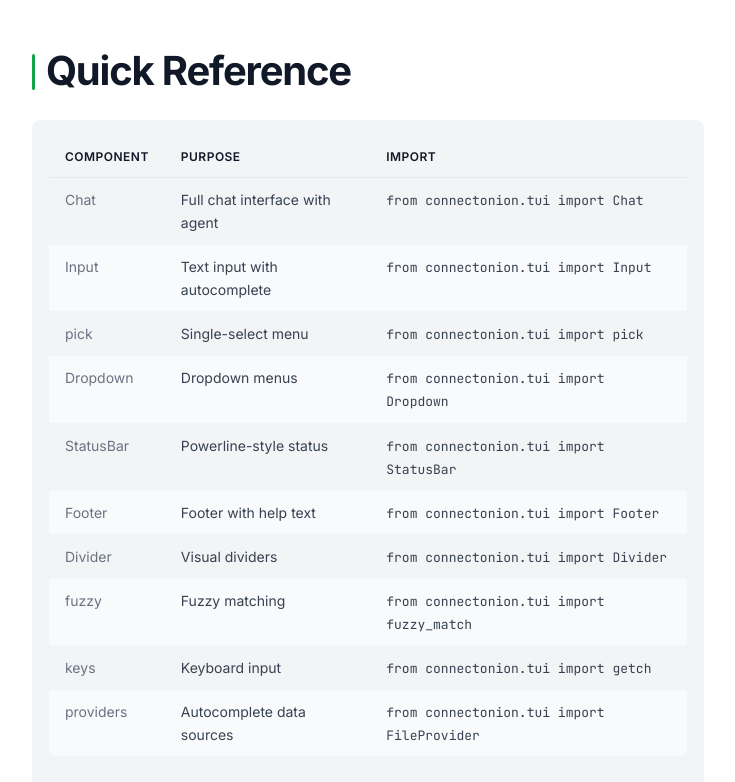
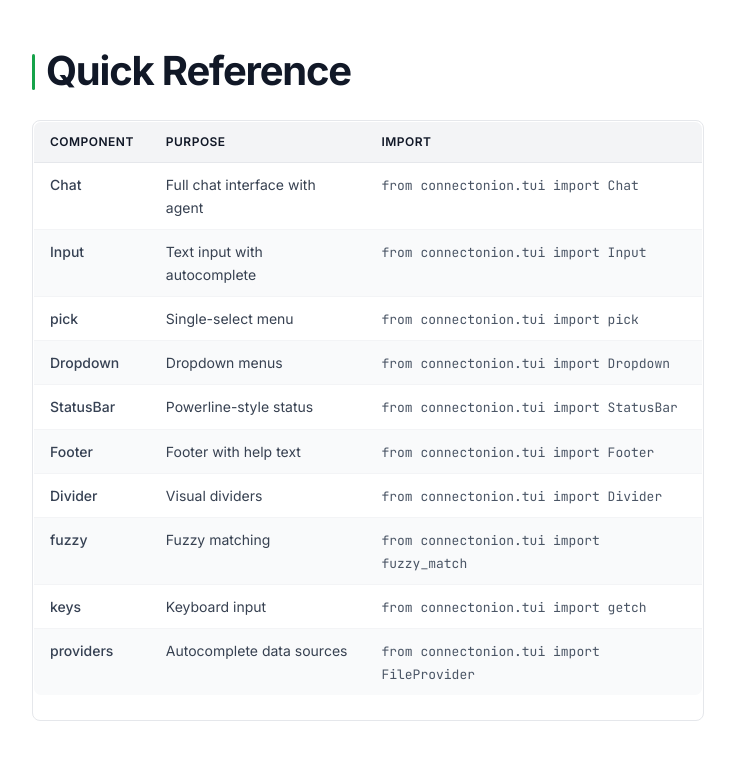
Before and after one commit to wu-changxing/connectonion-docs-site, a Next.js app: page /tui in a window 1280 px wide. Shown: the part 2778-3560 px from the top of the page, without its empty margins (288-1023 px from the left). Built offline with nearby package versions, Linux system fonts and the light colour scheme; no server answers.

Commit message:
iter9: cli step circles bg-gray-500/20 → bg-gray-100; TUI Quick Reference table white border styling

```diff
--- a/app/cli/page.tsx
+++ b/app/cli/page.tsx
@@ -157,15 +157,15 @@ export default function CLIPage() {
           <p className="text-gray-700 mb-4">Both commands share the same interactive flow:</p>
           <ol className="space-y-2 text-gray-700">
             <li className="flex items-center gap-3">
-              <span className="flex-shrink-0 w-6 h-6 bg-gray-500/20 border border-gray-200 rounded-full flex items-center justify-center text-xs text-gray-700">1</span>
+              <span className="flex-shrink-0 w-6 h-6 bg-gray-100 border border-gray-200 rounded-full flex items-center justify-center text-xs text-gray-700">1</span>
               <span>AI feature toggle (Yes/No)</span>
             </li>
             <li className="flex items-center gap-3">
-              <span className="flex-shrink-0 w-6 h-6 bg-gray-500/20 border border-gray-200 rounded-full flex items-center justify-center text-xs text-gray-700">2</span>
+              <span className="flex-shrink-0 w-6 h-6 bg-gray-100 border border-gray-200 rounded-full flex items-center justify-center text-xs text-gray-700">2</span>
               <span>API key input (with auto-detection)</span>
             </li>
             <li className="flex items-center gap-3">
-              <span className="flex-shrink-0 w-6 h-6 bg-gray-500/20 border border-gray-200 rounded-full flex items-center justify-center text-xs text-gray-700">3</span>
+              <span className="flex-shrink-0 w-6 h-6 bg-gray-100 border border-gray-200 rounded-full flex items-center justify-center text-xs text-gray-700">3</span>
               <span>Template selection</span>
             </li>
           </ol>
--- a/app/tui/page.tsx
+++ b/app/tui/page.tsx
@@ -139,68 +139,70 @@ console.print(status.render())`}
         {/* Quick Reference Table */}
         <div className="mb-12">
           <h2 className="heading-2">Quick Reference</h2>
-          <div className="bg-gray-100 rounded-lg p-4 overflow-x-auto">
+          <div className="bg-white border border-gray-200 rounded-lg overflow-hidden">
+            <div className="overflow-x-auto">
             <table className="w-full text-sm">
               <thead>
-                <tr className="border-b border-gray-200">
-                  <th className="text-left py-2 text-gray-700">Component</th>
-                  <th className="text-left py-2 text-gray-700">Purpose</th>
-                  <th className="text-left py-2 text-gray-700">Import</th>
+                <tr className="border-b border-gray-200 bg-gray-50">
+                  <th className="text-left px-4 py-3 text-gray-700 font-semibold">Component</th>
+                  <th className="text-left px-4 py-3 text-gray-700 font-semibold">Purpose</th>
+                  <th className="text-left px-4 py-3 text-gray-700 font-semibold">Import</th>
                 </tr>
               </thead>
-              <tbody>
-                <tr className="border-b border-gray-200">
-                  <td className="py-2"><Link href="/tui/chat" className="text-gray-500 hover:text-gray-700">Chat</Link></td>
-                  <td className="py-2 text-gray-700">Full chat interface with agent</td>
-                  <td className="py-2"><code className="text-xs">from connectonion.tui import Chat</code></td>
+              <tbody className="divide-y divide-gray-100">
+                <tr className="hover:bg-gray-50 transition-colors">
+                  <td className="px-4 py-3"><Link href="/tui/chat" className="text-gray-700 font-medium hover:text-gray-900">Chat</Link></td>
+                  <td className="px-4 py-3 text-gray-600">Full chat interface with agent</td>
+                  <td className="px-4 py-3"><code className="text-xs text-gray-600">from connectonion.tui import Chat</code></td>
                 </tr>
-                <tr className="border-b border-gray-200">
-                  <td className="py-2"><Link href="/tui/input" className="text-gray-500 hover:text-gray-700">Input</Link></td>
-                  <td className="py-2 text-gray-700">Text input with autocomplete</td>
-                  <td className="py-2"><code className="text-xs">from connectonion.tui import Input</code></td>
+                <tr className="hover:bg-gray-50 transition-colors">
+                  <td className="px-4 py-3"><Link href="/tui/input" className="text-gray-700 font-medium hover:text-gray-900">Input</Link></td>
+                  <td className="px-4 py-3 text-gray-600">Text input with autocomplete</td>
+                  <td className="px-4 py-3"><code className="text-xs text-gray-600">from connectonion.tui import Input</code></td>
                 </tr>
-                <tr className="border-b border-gray-200">
-                  <td className="py-2"><Link href="/tui/pick" className="text-gray-500 hover:text-gray-700">pick</Link></td>
-                  <td className="py-2 text-gray-700">Single-select menu</td>
-                  <td className="py-2"><code className="text-xs">from connectonion.tui import pick</code></td>
+                <tr className="hover:bg-gray-50 transition-colors">
+                  <td className="px-4 py-3"><Link href="/tui/pick" className="text-gray-700 font-medium hover:text-gray-900">pick</Link></td>
+                  <td className="px-4 py-3 text-gray-600">Single-select menu</td>
+                  <td className="px-4 py-3"><code className="text-xs text-gray-600">from connectonion.tui import pick</code></td>
                 </tr>
-                <tr className="border-b border-gray-200">
-                  <td className="py-2"><Link href="/tui/dropdown" className="text-gray-500 hover:text-gray-700">Dropdown</Link></td>
-                  <td className="py-2 text-gray-700">Dropdown menus</td>
-                  <td className="py-2"><code className="text-xs">from connectonion.tui import Dropdown</code></td>
+                <tr className="hover:bg-gray-50 transition-colors">
+                  <td className="px-4 py-3"><Link href="/tui/dropdown" className="text-gray-700 font-medium hover:text-gray-900">Dropdown</Link></td>
+                  <td className="px-4 py-3 text-gray-600">Dropdown menus</td>
+                  <td className="px-4 py-3"><code className="text-xs text-gray-600">from connectonion.tui import Dropdown</code></td>
                 </tr>
-                <tr className="border-b border-gray-200">
-                  <td className="py-2"><Link href="/tui/status-bar" className="text-gray-500 hover:text-gray-700">StatusBar</Link></td>
-                  <td className="py-2 text-gray-700">Powerline-style status</td>
-                  <td className="py-2"><code className="text-xs">from connectonion.tui import StatusBar</code></td>
+                <tr className="hover:bg-gray-50 transition-colors">
+                  <td className="px-4 py-3"><Link href="/tui/status-bar" className="text-gray-700 font-medium hover:text-gray-900">StatusBar</Link></td>
+                  <td className="px-4 py-3 text-gray-600">Powerline-style status</td>
+                  <td className="px-4 py-3"><code className="text-xs text-gray-600">from connectonion.tui import StatusBar</code></td>
                 </tr>
-                <tr className="border-b border-gray-200">
-                  <td className="py-2"><Link href="/tui/footer" className="text-gray-500 hover:text-gray-700">Footer</Link></td>
-                  <td className="py-2 text-gray-700">Footer with help text</td>
-                  <td className="py-2"><code className="text-xs">from connectonion.tui import Footer</code></td>
+                <tr className="hover:bg-gray-50 transition-colors">
+                  <td className="px-4 py-3"><Link href="/tui/footer" className="text-gray-700 font-medium hover:text-gray-900">Footer</Link></td>
+                  <td className="px-4 py-3 text-gray-600">Footer with help text</td>
+                  <td className="px-4 py-3"><code className="text-xs text-gray-600">from connectonion.tui import Footer</code></td>
                 </tr>
-                <tr className="border-b border-gray-200">
-                  <td className="py-2"><Link href="/tui/divider" className="text-gray-500 hover:text-gray-700">Divider</Link></td>
-                  <td className="py-2 text-gray-700">Visual dividers</td>
-                  <td className="py-2"><code className="text-xs">from connectonion.tui import Divider</code></td>
+                <tr className="hover:bg-gray-50 transition-colors">
+                  <td className="px-4 py-3"><Link href="/tui/divider" className="text-gray-700 font-medium hover:text-gray-900">Divider</Link></td>
+                  <td className="px-4 py-3 text-gray-600">Visual dividers</td>
+                  <td className="px-4 py-3"><code className="text-xs text-gray-600">from connectonion.tui import Divider</code></td>
                 </tr>
-                <tr className="border-b border-gray-200">
-                  <td className="py-2"><Link href="/tui/fuzzy" className="text-gray-500 hover:text-gray-700">fuzzy</Link></td>
-                  <td className="py-2 text-gray-700">Fuzzy matching</td>
-                  <td className="py-2"><code className="text-xs">from connectonion.tui import fuzzy_match</code></td>
+                <tr className="hover:bg-gray-50 transition-colors">
+                  <td className="px-4 py-3"><Link href="/tui/fuzzy" className="text-gray-700 font-medium hover:text-gray-900">fuzzy</Link></td>
+                  <td className="px-4 py-3 text-gray-600">Fuzzy matching</td>
+                  <td className="px-4 py-3"><code className="text-xs text-gray-600">from connectonion.tui import fuzzy_match</code></td>
                 </tr>
-                <tr className="border-b border-gray-200">
-                  <td className="py-2"><Link href="/tui/keys" className="text-gray-500 hover:text-gray-700">keys</Link></td>
-                  <td className="py-2 text-gray-700">Keyboard input</td>
-                  <td className="py-2"><code className="text-xs">from connectonion.tui import getch</code></td>
+                <tr className="hover:bg-gray-50 transition-colors">
+                  <td className="px-4 py-3"><Link href="/tui/keys" className="text-gray-700 font-medium hover:text-gray-900">keys</Link></td>
+                  <td className="px-4 py-3 text-gray-600">Keyboard input</td>
+                  <td className="px-4 py-3"><code className="text-xs text-gray-600">from connectonion.tui import getch</code></td>
                 </tr>
-                <tr>
-                  <td className="py-2"><Link href="/tui/providers" className="text-gray-500 hover:text-gray-700">providers</Link></td>
-                  <td className="py-2 text-gray-700">Autocomplete data sources</td>
-                  <td className="py-2"><code className="text-xs">from connectonion.tui import FileProvider</code></td>
+                <tr className="hover:bg-gray-50 transition-colors">
+                  <td className="px-4 py-3"><Link href="/tui/providers" className="text-gray-700 font-medium hover:text-gray-900">providers</Link></td>
+                  <td className="px-4 py-3 text-gray-600">Autocomplete data sources</td>
+                  <td className="px-4 py-3"><code className="text-xs text-gray-600">from connectonion.tui import FileProvider</code></td>
                 </tr>
               </tbody>
             </table>
+            </div>
           </div>
         </div>
 
```
